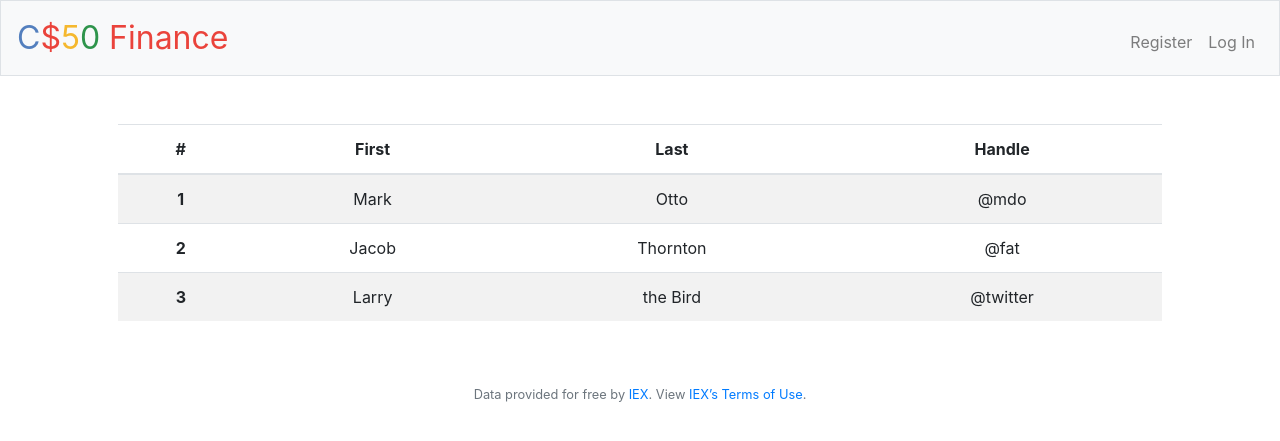
After one commit to SaraFishburn/CS50-Finance, a Flask app: template templates/index.html in a window 1280 px wide. The commit adds this page. Shown: the top 441 px of the page. Run offline with Flask 2, Linux system fonts and the light colour scheme; the template is opened without the code that fills it, so the values that code supplies are empty; some libraries are stand-ins or nearby versions.

Commit message:
index setup needs new table headers

```diff
--- a/app.py
+++ b/app.py
@@ -45,7 +45,8 @@ if not config("API_KEY"):
 @login_required
 def index():
     """Show portfolio of stocks"""
-    return apology("TODO")
+    # User reached route via GET (as by navigating to page via link/URL)
+    return render_template("index.html")
 
 
 @app.route("/buy", methods=["GET", "POST"])
--- /dev/null
+++ b/templates/index.html
@@ -0,0 +1,38 @@
+{% extends "layout.html" %}
+
+{% block title %}
+    Index
+{% endblock %}
+
+{% block main %}
+    <table class="table table-striped">
+        <thead>
+        <tr>
+            <th scope="col">#</th>
+            <th scope="col">First</th>
+            <th scope="col">Last</th>
+            <th scope="col">Handle</th>
+        </tr>
+        </thead>
+        <tbody>
+        <tr>
+            <th scope="row">1</th>
+            <td>Mark</td>
+            <td>Otto</td>
+            <td>@mdo</td>
+        </tr>
+        <tr>
+            <th scope="row">2</th>
+            <td>Jacob</td>
+            <td>Thornton</td>
+            <td>@fat</td>
+        </tr>
+        <tr>
+            <th scope="row">3</th>
+            <td>Larry</td>
+            <td>the Bird</td>
+            <td>@twitter</td>
+        </tr>
+        </tbody>
+    </table>
+{% endblock %}
--- a/templates/register.html
+++ b/templates/register.html
@@ -1,7 +1,7 @@
 {% extends "layout.html" %}
 
 {% block title %}
-    Log In
+    Register
 {% endblock %}
 
 {% block main %}
```
